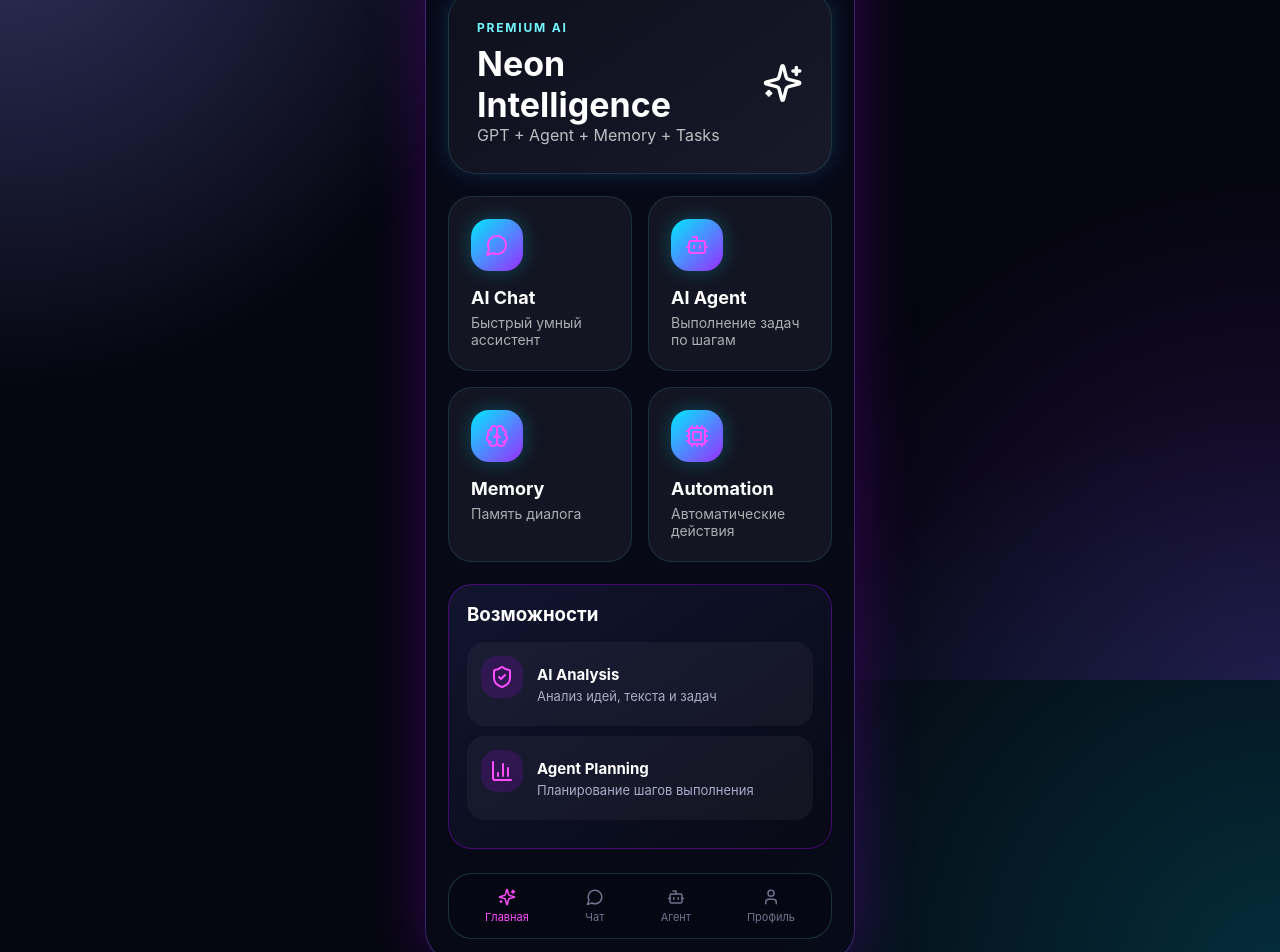
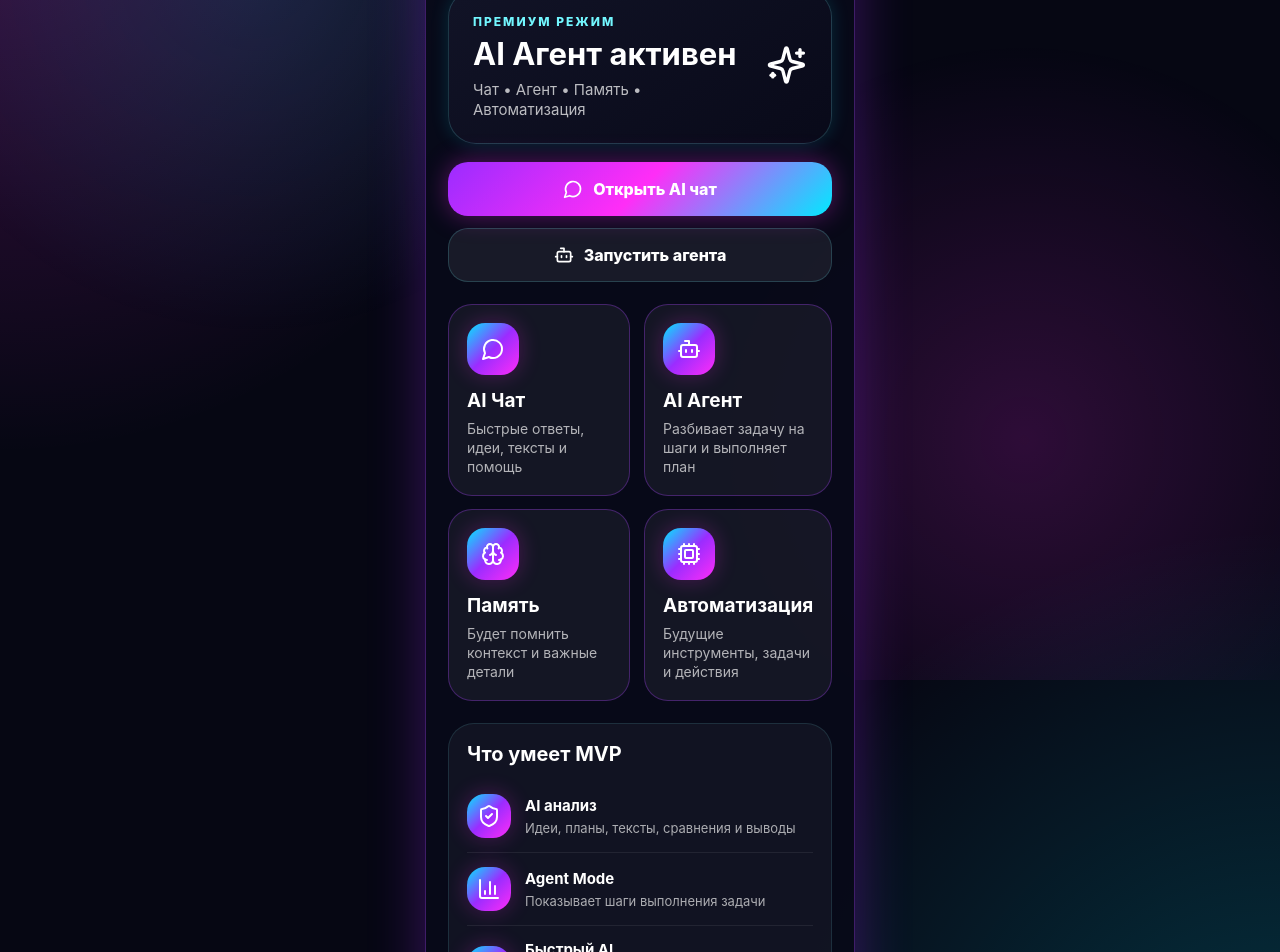
Before and after one commit to misha213123/ai-agent-tma, a React (Vite) app in the folder frontend/: page / in a window 1280 px wide. Shown: the part 120-1072 px from the top of the page. Built offline with nearby package versions, Linux system fonts and the light colour scheme; no server answers.

Commit message:
polish russian neon ui

```diff
--- a/frontend/src/App.jsx
+++ b/frontend/src/App.jsx
@@ -8,6 +8,8 @@ import {
   Sparkles,
   ShieldCheck,
   Cpu,
+  Zap,
+  Settings,
 } from "lucide-react";
 
 import ChatPage from "./pages/ChatPage";
@@ -19,7 +21,7 @@ export default function App() {
   if (screen === "chat") {
     return (
       <div className="app">
-        <div className="background-glow"></div>
+        <div className="background-glow" />
         <ChatPage onBack={() => setScreen("home")} />
       </div>
     );
@@ -28,7 +30,7 @@ export default function App() {
   if (screen === "agent") {
     return (
       <div className="app">
-        <div className="background-glow"></div>
+        <div className="background-glow" />
         <AgentPage onBack={() => setScreen("home")} />
       </div>
     );
@@ -36,85 +38,89 @@ export default function App() {
 
   return (
     <div className="app">
-      <div className="background-glow"></div>
+      <div className="background-glow" />
 
-      <main className="phone">
+      <main className="phone fade-in">
         <header className="topbar">
+          <button className="circle-btn" type="button">
+            <Settings size={20} />
+          </button>
+
           <div>
-            <p className="eyebrow">NEURAL SYSTEM</p>
-            <h1>AI Agent</h1>
+            <p className="eyebrow">AI СИСТЕМА</p>
+            <h1>Привет, Михаил 👋</h1>
           </div>
 
-          <div className="avatar">M</div>
+          <div className="avatar pulse">M</div>
         </header>
 
         <section className="hero-card glow">
           <div>
-            <p className="eyebrow">PREMIUM AI</p>
-            <h2>Neon Intelligence</h2>
-            <span>GPT + Agent + Memory + Tasks</span>
+            <p className="eyebrow">ПРЕМИУМ РЕЖИМ</p>
+            <h2>AI Агент активен</h2>
+            <span>Чат • Агент • Память • Автоматизация</span>
           </div>
+          <Sparkles className="float" size={42} />
+        </section>
 
-          <Sparkles size={42} />
+        <section className="quick-actions">
+          <button className="primary-action" type="button" onClick={() => setScreen("chat")}>
+            <MessageCircle size={20} />
+            Открыть AI чат
+          </button>
+
+          <button className="secondary-action" type="button" onClick={() => setScreen("agent")}>
+            <Bot size={20} />
+            Запустить агента
+          </button>
         </section>
 
         <section className="feature-grid">
-          <div
-            className="feature-card"
-            onClick={() => setScreen("chat")}
-          >
+          <button className="feature-card" type="button" onClick={() => setScreen("chat")}>
             <div className="feature-icon">
               <MessageCircle />
             </div>
+            <h3>AI Чат</h3>
+            <p>Быстрые ответы, идеи, тексты и помощь</p>
+          </button>
 
-            <h3>AI Chat</h3>
-            <p>Быстрый умный ассистент</p>
-          </div>
-
-          <div
-            className="feature-card"
-            onClick={() => setScreen("agent")}
-          >
+          <button className="feature-card" type="button" onClick={() => setScreen("agent")}>
             <div className="feature-icon">
               <Bot />
             </div>
+            <h3>AI Агент</h3>
+            <p>Разбивает задачу на шаги и выполняет план</p>
+          </button>
 
-            <h3>AI Agent</h3>
-            <p>Выполнение задач по шагам</p>
-          </div>
-
-          <div className="feature-card">
+          <button className="feature-card" type="button">
             <div className="feature-icon">
               <Brain />
             </div>
+            <h3>Память</h3>
+            <p>Будет помнить контекст и важные детали</p>
+          </button>
 
-            <h3>Memory</h3>
-            <p>Память диалога</p>
-          </div>
-
-          <div className="feature-card">
+          <button className="feature-card" type="button">
             <div className="feature-icon">
               <Cpu />
             </div>
-
-            <h3>Automation</h3>
-            <p>Автоматические действия</p>
-          </div>
+            <h3>Автоматизация</h3>
+            <p>Будущие инструменты, задачи и действия</p>
+          </button>
         </section>
 
         <section className="panel">
           <div className="section-head">
-            <h3>Возможности</h3>
+            <h3>Что умеет MVP</h3>
           </div>
 
           <div className="task">
             <div className="task-icon">
               <ShieldCheck />
             </div>
-
             <div>
-              <h4>AI Analysis</h4>
-              <p>Анализ идей, текста и задач</p>
+              <h4>AI анализ</h4>
+              <p>Идеи, планы, тексты, сравнения и выводы</p>
             </div>
           </div>
 
@@ -122,37 +128,40 @@ export default function App() {
             <div className="task-icon">
               <BarChart3 />
             </div>
+            <div>
+              <h4>Agent Mode</h4>
+              <p>Показывает шаги выполнения задачи</p>
+            </div>
+          </div>
 
+          <div className="task">
+            <div className="task-icon">
+              <Zap />
+            </div>
             <div>
-              <h4>Agent Planning</h4>
-              <p>Планирование шагов выполнения</p>
+              <h4>Быстрый AI</h4>
+              <p>Работает на дешёвой и быстрой модели GPT-4.1 mini</p>
             </div>
           </div>
         </section>
 
         <nav className="bottom-nav">
-          <button className="nav-item active">
+          <button className="nav-item active" type="button">
             <Sparkles size={18} />
             <span>Главная</span>
           </button>
 
-          <button
-            className="nav-item"
-            onClick={() => setScreen("chat")}
-          >
+          <button className="nav-item" type="button" onClick={() => setScreen("chat")}>
             <MessageCircle size={18} />
             <span>Чат</span>
           </button>
 
-          <button
-            className="nav-item"
-            onClick={() => setScreen("agent")}
-          >
+          <button className="nav-item" type="button" onClick={() => setScreen("agent")}>
             <Bot size={18} />
             <span>Агент</span>
           </button>
 
-          <button className="nav-item">
+          <button className="nav-item" type="button">
             <User size={18} />
             <span>Профиль</span>
           </button>
--- a/frontend/src/styles/animations.css
+++ b/frontend/src/styles/animations.css
@@ -1,5 +1,5 @@
 .fade-in {
-  animation: fadeIn 0.45s ease;
+  animation: fadeIn 0.45s ease both;
 }
 
 .spin {
@@ -11,7 +11,27 @@
 }
 
 .glow {
-  animation: glowPulse 3s infinite alternate;
+  animation: glowPulse 2.8s infinite alternate;
+}
+
+.pulse {
+  animation: pulseAvatar 2.4s infinite ease-in-out;
+}
+
+.feature-card {
+  animation: cardUp 0.45s ease both;
+}
+
+.feature-card:nth-child(2) {
+  animation-delay: 0.08s;
+}
+
+.feature-card:nth-child(3) {
+  animation-delay: 0.16s;
+}
+
+.feature-card:nth-child(4) {
+  animation-delay: 0.24s;
 }
 
 @keyframes fadeIn {
@@ -26,35 +46,53 @@
   }
 }
 
+@keyframes cardUp {
+  from {
+    opacity: 0;
+    transform: translateY(16px) scale(0.98);
+  }
+
+  to {
+    opacity: 1;
+    transform: translateY(0) scale(1);
+  }
+}
+
 @keyframes floating {
   0% {
-    transform: translateY(0px);
+    transform: translateY(0);
   }
 
   50% {
-    transform: translateY(-8px);
+    transform: translateY(-7px);
   }
 
   100% {
-    transform: translateY(0px);
+    transform: translateY(0);
   }
 }
 
 @keyframes glowPulse {
   from {
-    box-shadow: 0 0 20px rgba(0, 234, 255, 0.15);
+    box-shadow: 0 0 18px rgba(0, 234, 255, 0.15);
   }
 
   to {
-    box-shadow: 0 0 40px rgba(155, 44, 255, 0.4);
+    box-shadow: 0 0 42px rgba(255, 45, 247, 0.32);
+  }
+}
+
+@keyframes pulseAvatar {
+  0%, 100% {
+    box-shadow: 0 0 16px rgba(0, 234, 255, 0.25);
+  }
+
+  50% {
+    box-shadow: 0 0 32px rgba(255, 45, 247, 0.45);
   }
 }
 
 @keyframes spin {
-  from {
-    transform: rotate(0deg);
-  }
-
   to {
     transform: rotate(360deg);
   }
--- a/frontend/src/styles/theme.css
+++ b/frontend/src/styles/theme.css
@@ -1,224 +1,301 @@
+* {
+  box-sizing: border-box;
+  -webkit-tap-highlight-color: transparent;
+}
+
+html,
+body,
+#root {
+  min-height: 100%;
+  margin: 0;
+}
+
+body {
+  background: #060713;
+  color: white;
+  font-family: Inter, Arial, sans-serif;
+}
+
+button,
+input,
+textarea {
+  font-family: inherit;
+}
+
+button {
+  pointer-events: auto !important;
+  touch-action: manipulation;
+}
+
 .app {
   min-height: 100vh;
   display: flex;
   justify-content: center;
   background:
-    radial-gradient(circle at top left, rgba(236, 72, 255, 0.22), transparent 30%),
-    radial-gradient(circle at bottom right, rgba(0, 224, 255, 0.18), transparent 35%),
-    #05060f;
-  padding: 18px;
+    radial-gradient(circle at top left, rgba(255, 45, 247, 0.22), transparent 32%),
+    radial-gradient(circle at bottom right, rgba(0, 234, 255, 0.2), transparent 34%),
+    #060713;
+  padding: 14px;
+  position: relative;
+}
+
+.background-glow {
+  position: fixed;
+  inset: 0;
+  pointer-events: none;
+  background:
+    radial-gradient(circle at 20% 10%, rgba(0, 234, 255, 0.12), transparent 30%),
+    radial-gradient(circle at 80% 70%, rgba(255, 45, 247, 0.16), transparent 34%);
 }
 
 .phone {
   width: 100%;
   max-width: 430px;
-  min-height: 100vh;
-  background: rgba(8, 10, 24, 0.92);
-  border: 1px solid rgba(150, 90, 255, 0.35);
+  min-height: calc(100vh - 28px);
+  padding: 22px;
+  padding-bottom: 95px;
   border-radius: 32px;
-  padding: 22px;
-  box-shadow: 0 0 60px rgba(174, 0, 255, 0.28);
+  background: rgba(8, 10, 25, 0.94);
+  border: 1px solid rgba(167, 67, 255, 0.35);
+  box-shadow: 0 0 55px rgba(161, 44, 255, 0.32);
   position: relative;
-  overflow: hidden;
+  overflow-y: auto;
 }
 
 .topbar {
   display: flex;
   align-items: center;
   justify-content: space-between;
-  gap: 16px;
+  gap: 14px;
 }
 
 .topbar h1 {
   font-size: 26px;
-  margin-top: 6px;
+  line-height: 1.12;
+  margin: 6px 0 0;
 }
 
 .eyebrow {
   color: #72f7ff;
   font-size: 12px;
-  letter-spacing: 1.8px;
-  font-weight: 700;
-}
-
-.icon-btn,
-.avatar {
-  width: 42px;
-  height: 42px;
-  border-radius: 16px;
-  border: 1px solid rgba(128, 120, 255, 0.4);
-  background: rgba(255, 255, 255, 0.06);
-  color: white;
-}
-
-.avatar {
-  display: grid;
-  place-items: center;
-  background: linear-gradient(135deg, #9b2cff, #00eaff);
+  letter-spacing: 2px;
   font-weight: 800;
 }
 
-.premium-card,
-.agent-card,
-.panel,
-.feature-card {
-  background: linear-gradient(145deg, rgba(18, 22, 48, 0.95), rgba(8, 10, 22, 0.95));
-  border: 1px solid rgba(174, 0, 255, 0.35);
-  border-radius: 24px;
+.circle-btn,
+.icon-btn {
+  width: 46px;
+  height: 46px;
+  border-radius: 17px;
+  border: 1px solid rgba(114, 247, 255, 0.25);
+  background: rgba(255, 255, 255, 0.06);
+  color: white;
+  display: grid;
+  place-items: center;
+  cursor: pointer;
 }
 
-.premium-card {
-  margin-top: 26px;
-  padding: 20px;
-  display: flex;
-  justify-content: space-between;
-  align-items: center;
+.avatar,
+.bot-avatar {
+  width: 48px;
+  height: 48px;
+  border-radius: 18px;
+  display: grid;
+  place-items: center;
+  background: linear-gradient(135deg, #ff2df7, #00eaff);
+  color: white;
+  font-weight: 900;
+  box-shadow: 0 0 24px rgba(0, 234, 255, 0.34);
 }
 
-.premium-card h2 {
-  margin: 6px 0;
-  font-size: 20px;
+.hero-card {
+  margin-top: 22px;
+  padding: 24px;
+  border-radius: 28px;
+  background: linear-gradient(145deg, rgba(18, 20, 40, 0.96), rgba(9, 10, 26, 0.96));
+  border: 1px solid rgba(114, 247, 255, 0.18);
+  display: flex;
+  align-items: center;
+  justify-content: space-between;
+  gap: 16px;
 }
 
-.premium-card span,
-.agent-card span,
-.feature-card p,
-.task p {
-  color: #a9acc7;
-  font-size: 13px;
+.hero-card h2 {
+  font-size: 31px;
+  line-height: 1.08;
+  margin: 8px 0;
 }
 
-.grid {
+.hero-card span {
+  color: rgba(255, 255, 255, 0.72);
+  font-size: 15px;
+}
+
+.quick-actions {
+  display: grid;
+  grid-template-columns: 1fr;
+  gap: 12px;
+  margin-top: 18px;
+}
+
+.primary-action,
+.secondary-action,
+.main-btn {
+  min-height: 54px;
+  border: 0;
+  border-radius: 20px;
+  color: white;
+  cursor: pointer;
+  font-size: 16px;
+  font-weight: 800;
+  display: flex;
+  align-items: center;
+  justify-content: center;
+  gap: 10px;
+}
+
+.primary-action,
+.main-btn {
+  background: linear-gradient(135deg, #9b2cff, #ff2df7, #00eaff);
+  box-shadow: 0 0 26px rgba(255, 45, 247, 0.34);
+}
+
+.secondary-action {
+  background: rgba(255, 255, 255, 0.07);
+  border: 1px solid rgba(114, 247, 255, 0.18);
+}
+
+.feature-grid {
+  margin-top: 22px;
   display: grid;
   grid-template-columns: 1fr 1fr;
   gap: 14px;
-  margin-top: 22px;
 }
 
 .feature-card {
+  min-height: 174px;
   padding: 18px;
+  border-radius: 24px;
+  background: rgba(255, 255, 255, 0.055);
+  border: 1px solid rgba(167, 67, 255, 0.32);
+  color: white;
+  text-align: left;
+  cursor: pointer;
+  transition: transform 0.22s ease, border-color 0.22s ease, box-shadow 0.22s ease;
+}
+
+.feature-card:active {
+  transform: scale(0.97);
 }
 
 .feature-icon,
 .task-icon {
-  width: 42px;
-  height: 42px;
-  border-radius: 16px;
+  width: 52px;
+  height: 52px;
+  border-radius: 18px;
   display: grid;
   place-items: center;
-  color: #ff4dff;
-  background: rgba(174, 0, 255, 0.16);
   margin-bottom: 14px;
+  color: white;
+  background: linear-gradient(135deg, #00eaff, #9b2cff, #ff2df7);
+  box-shadow: 0 0 22px rgba(255, 45, 247, 0.24);
 }
 
 .feature-card h3 {
-  font-size: 16px;
-  margin-bottom: 6px;
+  font-size: 19px;
+  margin: 0 0 8px;
+}
+
+.feature-card p {
+  margin: 0;
+  color: rgba(255, 255, 255, 0.68);
+  font-size: 14px;
+  line-height: 1.35;
 }
 
 .panel {
   margin-top: 22px;
   padding: 18px;
+  border-radius: 26px;
+  background: rgba(255, 255, 255, 0.045);
+  border: 1px solid rgba(114, 247, 255, 0.12);
 }
 
 .section-head {
-  display: flex;
-  justify-content: space-between;
-  align-items: center;
-  margin-bottom: 16px;
+  margin-bottom: 14px;
 }
 
-.section-head span {
-  color: #ff4dff;
-  font-size: 13px;
+.section-head h3 {
+  margin: 0;
+  font-size: 20px;
 }
 
 .task {
   display: flex;
   align-items: center;
   gap: 14px;
-  padding: 14px;
-  border-radius: 18px;
-  background: rgba(255, 255, 255, 0.045);
-  margin-bottom: 10px;
+  padding: 14px 0;
+  border-bottom: 1px solid rgba(255, 255, 255, 0.07);
+}
+
+.task:last-child {
+  border-bottom: none;
+}
+
+.task-icon {
+  width: 44px;
+  height: 44px;
+  margin-bottom: 0;
+  flex-shrink: 0;
 }
 
 .task h4 {
+  margin: 0 0 5px;
   font-size: 15px;
-  margin-bottom: 4px;
 }
 
-.task span {
-  margin-left: auto;
-  color: #72f7ff;
-  font-size: 24px;
-}
-
-.agent-card {
-  margin-top: 22px;
-  padding: 18px;
-}
-
-.agent-card h3 {
-  margin: 6px 0;
-}
-
-.main-btn {
-  width: 100%;
-  margin-top: 16px;
-  height: 52px;
-  border: none;
-  border-radius: 18px;
-  background: linear-gradient(135deg, #9b2cff, #ff3df2, #00eaff);
-  color: white;
-  font-weight: 800;
-  font-size: 15px;
-  display: flex;
-  justify-content: center;
-  align-items: center;
-  gap: 8px;
-  box-shadow: 0 0 30px rgba(255, 61, 242, 0.35);
+.task p {
+  margin: 0;
+  color: rgba(255, 255, 255, 0.65);
+  font-size: 13px;
 }
 
 .bottom-nav {
-  position: sticky;
-  bottom: 0;
-  margin-top: 24px;
-  padding: 14px 8px;
+  position: fixed;
+  left: 50%;
+  bottom: 14px;
+  transform: translateX(-50%);
+  width: calc(100% - 28px);
+  max-width: 400px;
+  padding: 10px;
   border-radius: 24px;
-  background: rgba(6, 8, 18, 0.9);
-  border: 1px solid rgba(114, 247, 255, 0.18);
-  display: flex;
-  justify-content: space-around;
+  background: rgba(10, 12, 26, 0.96);
+  border: 1px solid rgba(114, 247, 255, 0.14);
+  display: grid;
+  grid-template-columns: repeat(4, 1fr);
+  gap: 6px;
+  z-index: 20;
 }
 
 .nav-item {
-  color: #6f748e;
+  border: 0;
+  background: transparent;
+  color: rgba(255, 255, 255, 0.52);
   display: grid;
   place-items: center;
   gap: 4px;
+  cursor: pointer;
   font-size: 11px;
 }
 
-.nav-item svg {
-  width: 20px;
+.nav-item.active {
+  color: #72f7ff;
 }
 
-.nav-item.active {
-  color: #ff4dff;
-}
-
-.clickable {
-  cursor: pointer;
-  border: 1px solid rgba(174, 0, 255, 0.35);
-  text-align: left;
-  color: white;
-}
-
-.chat-screen {
+.chat-screen,
+.agent-screen {
   display: flex;
   flex-direction: column;
-  min-height: 92vh;
 }
 
 .chat-header {
@@ -234,22 +311,14 @@
 }
 
 .chat-title h2 {
-  font-size: 20px;
+  margin: 0;
+  font-size: 22px;
 }
 
 .chat-title p {
+  margin: 3px 0 0;
   color: #72f7ff;
   font-size: 13px;
-}
-
-.bot-avatar {
-  width: 42px;
-  height: 42px;
-  border-radius: 16px;
-  display: grid;
-  place-items: center;
-  background: linear-gradient(135deg, #9b2cff, #00eaff);
-  box-shadow: 0 0 20px rgba(114, 247, 255, 0.35);
 }
 
 .messages {
@@ -258,23 +327,21 @@
   display: flex;
   flex-direction: column;
   gap: 12px;
-  overflow-y: auto;
   padding-bottom: 18px;
 }
 
 .message {
-  max-width: 85%;
-  padding: 14px 16px;
+  max-width: 88%;
+  padding: 15px 17px;
   border-radius: 20px;
   font-size: 15px;
-  line-height: 1.45;
+  line-height: 1.5;
   white-space: pre-wrap;
 }
 
 .message.user {
   align-self: flex-end;
-  background: linear-gradient(135deg, #9b2cff, #ff3df2);
-  box-shadow: 0 0 20px rgba(255, 61, 242, 0.25);
+  background: linear-gradient(135deg, #9b2cff, #ff2df7);
 }
 
 .message.assistant {
@@ -286,174 +353,66 @@
 .typing {
   color: #72f7ff;
   font-size: 13px;
-  padding-left: 8px;
 }
 
 .chat-input {
   display: flex;
   align-items: center;
   gap: 10px;
-  padding-top: 14px;
+  margin-top: auto;
+  padding-top: 12px;
 }
 
 .chat-input input {
   flex: 1;
-  height: 48px;
+  height: 50px;
   border-radius: 18px;
   border: 1px solid rgba(114, 247, 255, 0.22);
-  background: rgba(255, 255, 255, 0.065);
+  background: rgba(255, 255, 255, 0.07);
   color: white;
   padding: 0 16px;
   outline: none;
 }
 
 .chat-input button {
-  width: 48px;
-  height: 48px;
-  border: none;
+  width: 50px;
+  height: 50px;
+  border: 0;
   border-radius: 18px;
   color: white;
   background: linear-gradient(135deg, #9b2cff, #00eaff);
-  display: grid;
-  place-items: center;
 }
 
-.nav-item {
-  background: transparent;
-  border: none;
-}
-
-
-.feature-card,
-.main-btn,
-.nav-item,
-.icon-btn {
-  pointer-events: auto;
-  touch-action: manipulation;
-}
-
-.feature-card {
-  cursor: pointer;
-}
-
-
-.background-glow {
-  position: fixed;
-  inset: 0;
-  background:
-    radial-gradient(circle at top left, rgba(0, 234, 255, 0.14), transparent 35%),
-    radial-gradient(circle at bottom right, rgba(155, 44, 255, 0.18), transparent 35%);
-  pointer-events: none;
-}
-
-.hero-card {
-  margin-top: 18px;
-  border-radius: 28px;
-  padding: 28px;
+.agent-hero {
+  margin-top: 22px;
+  padding: 22px;
+  border-radius: 26px;
+  background: rgba(255, 255, 255, 0.055);
+  border: 1px solid rgba(114, 247, 255, 0.16);
   display: flex;
-  justify-content: space-between;
-  align-items: center;
-  background:
-    linear-gradient(
-      145deg,
-      rgba(16, 17, 30, 0.95),
-      rgba(25, 26, 42, 0.95)
-    );
-  border: 1px solid rgba(114, 247, 255, 0.14);
-}
-
-.hero-card h2 {
-  margin-top: 8px;
-  font-size: 34px;
-}
-
-.hero-card span {
-  color: rgba(255,255,255,0.72);
-}
-
-.feature-grid {
-  margin-top: 22px;
-  display: grid;
-  grid-template-columns: repeat(2, 1fr);
   gap: 16px;
 }
 
-.feature-card {
-  padding: 22px;
-  border-radius: 24px;
-  background: rgba(255,255,255,0.05);
-  border: 1px solid rgba(114,247,255,0.12);
-  transition: 0.25s;
-  cursor: pointer;
-}
-
-.feature-card:hover {
-  transform: translateY(-4px);
-  border-color: rgba(114,247,255,0.35);
-}
-
-.feature-icon {
-  width: 52px;
-  height: 52px;
-  border-radius: 18px;
-  display: grid;
-  place-items: center;
-  margin-bottom: 16px;
-  background: linear-gradient(135deg, #00eaff, #9b2cff);
-  box-shadow: 0 0 20px rgba(0,234,255,0.25);
-}
-
-.feature-card h3 {
-  font-size: 18px;
-  margin-bottom: 6px;
-}
-
-.feature-card p {
-  color: rgba(255,255,255,0.65);
-  font-size: 14px;
-}
-
-.agent-screen {
-  padding-bottom: 120px;
-}
-
-.agent-hero {
-  margin-top: 20px;
-  padding: 24px;
-  border-radius: 26px;
-  background:
-    linear-gradient(
-      145deg,
-      rgba(14, 15, 26, 0.98),
-      rgba(24, 24, 42, 0.98)
-    );
-  border: 1px solid rgba(114,247,255,0.15);
-  display: flex;
-  gap: 18px;
-}
-
 .agent-hero h1 {
-  margin-top: 6px;
-  font-size: 24px;
-  line-height: 1.25;
+  font-size: 22px;
+  line-height: 1.22;
+  margin: 8px 0;
 }
 
 .agent-hero span {
-  display: block;
-  margin-top: 8px;
-  color: rgba(255,255,255,0.7);
+  color: rgba(255, 255, 255, 0.68);
 }
 
 .agent-input-panel {
-  margin-top: 22px;
+  margin-top: 20px;
 }
 
 .agent-input-panel textarea {
   width: 100%;
   min-height: 130px;
   border-radius: 22px;
-  border: 1px solid rgba(114,247,255,0.15);
-  background: rgba(255,255,255,0.04);
+  border: 1px solid rgba(114, 247, 255, 0.15);
+  background: rgba(255, 255, 255, 0.055);
   color: white;
   padding: 18px;
   resize: none;
@@ -462,65 +421,50 @@
 }
 
 .agent-input-panel .main-btn {
-  margin-top: 16px;
   width: 100%;
+  margin-top: 14px;
+}
+
+.agent-steps {
+  margin-top: 22px;
+  display: flex;
+  flex-direction: column;
+  gap: 14px;
 }
 
 .agent-loading {
-  margin-top: 24px;
   display: flex;
   align-items: center;
   gap: 12px;
   color: #72f7ff;
 }
 
-.agent-steps {
-  margin-top: 24px;
-  display: flex;
-  flex-direction: column;
-  gap: 16px;
+.agent-step,
+.agent-result {
+  padding: 18px;
+  border-radius: 22px;
+  background: rgba(255, 255, 255, 0.055);
+  border: 1px solid rgba(114, 247, 255, 0.13);
 }
 
 .agent-step {
   display: flex;
-  gap: 16px;
-  padding: 20px;
-  border-radius: 22px;
-  background: rgba(255,255,255,0.045);
-  border: 1px solid rgba(114,247,255,0.1);
+  gap: 14px;
 }
 
 .step-index {
   color: #72f7ff;
+  flex-shrink: 0;
 }
 
-.agent-step h3 {
-  margin-bottom: 6px;
+.agent-step h3,
+.agent-result h3 {
+  margin: 0 0 8px;
 }
 
-.agent-step p {
-  color: rgba(255,255,255,0.72);
-  line-height: 1.5;
+.agent-step p,
+.agent-result p {
+  margin: 0;
+  color: rgba(255, 255, 255, 0.76);
+  line-height: 1.55;
 }
-
-.agent-result {
-  margin-top: 12px;
-  padding: 24px;
-  border-radius: 24px;
-  background:
-    linear-gradient(
-      135deg,
-      rgba(0,234,255,0.08),
-      rgba(155,44,255,0.12)
-    );
-  border: 1px solid rgba(114,247,255,0.15);
-}
-
-.agent-result h3 {
-  margin: 8px 0 14px;
-}
-
-.agent-result p {
-  line-height: 1.6;
-  color: rgba(255,255,255,0.86);
-}
```
